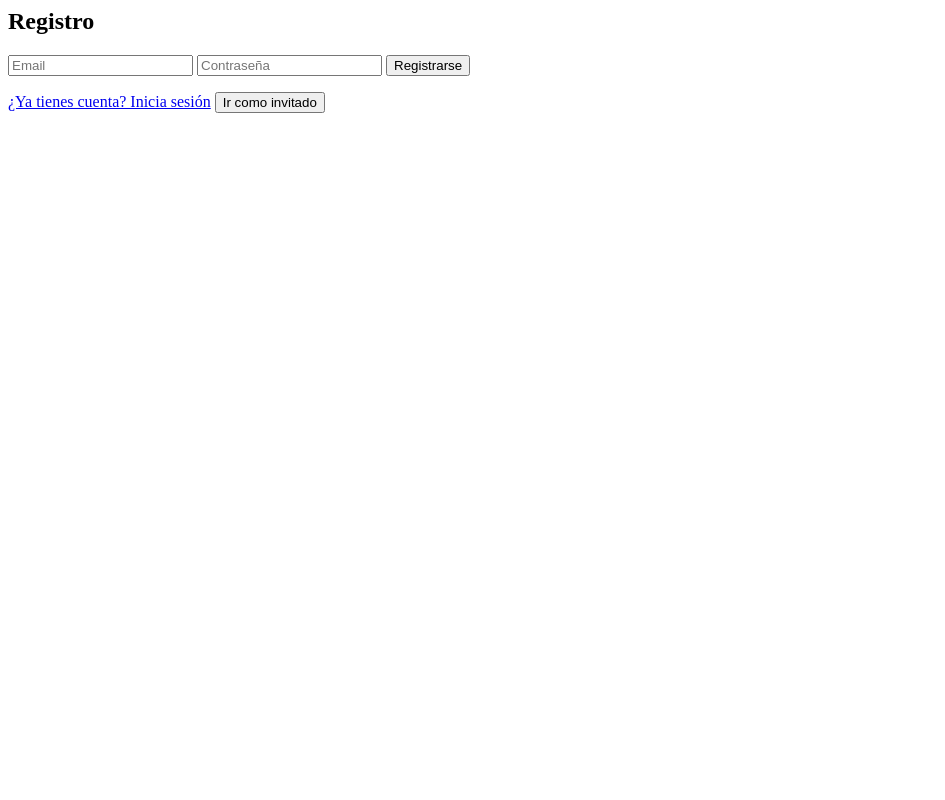
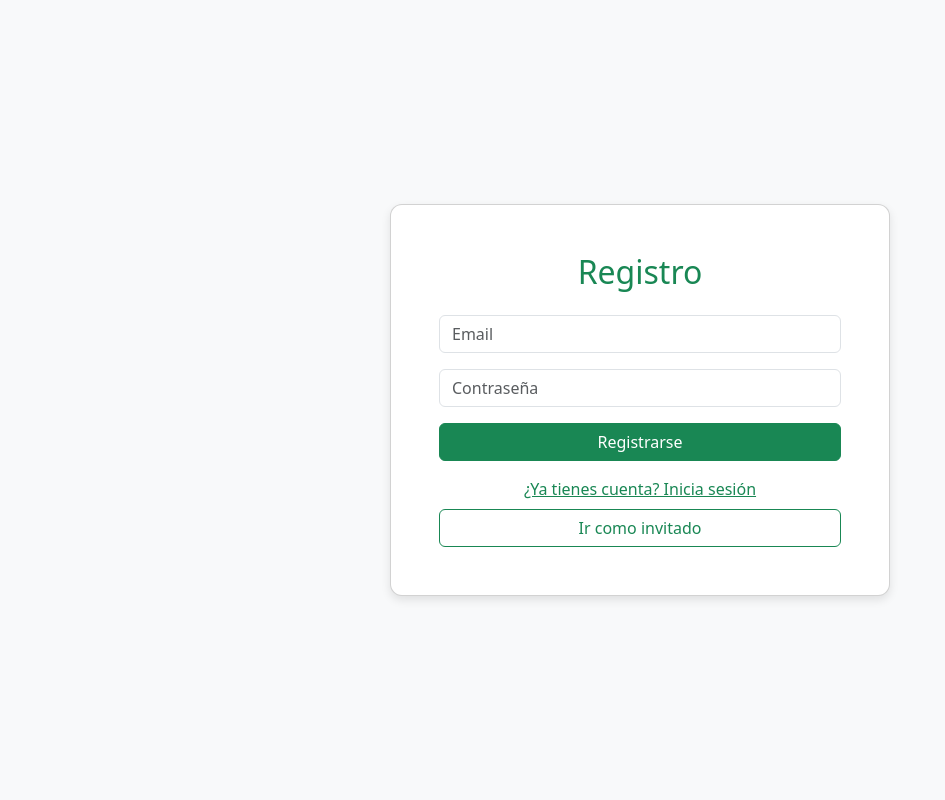
Before and after one commit to Cartopjt/MediApp, a Flask app: page /register in a window 1280 px wide. Shown: the whole page, without its empty margins (0-945 px from the left). Run offline with Flask 3, Linux system fonts and the light colour scheme; parts of the project's set-up code (start-up, migrations or seed data) failed here and were passed over; some libraries are stand-ins or nearby versions.

Commit message:
Update register.html

```diff
--- a/templates/register.html
+++ b/templates/register.html
@@ -1,10 +1,40 @@
-<h2>Registro</h2>
-<form method="POST">
-  <input type="email" name="email" placeholder="Email" required>
-  <input type="password" name="password" placeholder="Contraseña" required>
-  <button type="submit">Registrarse</button>
-</form>
-<a href="{{ url_for('login') }}">¿Ya tienes cuenta? Inicia sesión</a>
-<a href="{{ url_for('index') }}">
-  <button type="button">Ir como invitado</button>
-</a>
+<!DOCTYPE html>
+<html lang="es">
+<head>
+  <meta charset="UTF-8">
+  <meta name="viewport" content="width=device-width, initial-scale=1">
+  <title>Registro - MediApp</title>
+  <!-- Bootstrap CSS -->
+  <link href="https://cdn.jsdelivr.net/npm/bootstrap@5.3.2/dist/css/bootstrap.min.css" rel="stylesheet">
+  <style>
+    .register-card {
+      border-radius: 12px;
+      box-shadow: 0 4px 10px rgba(0,0,0,0.1);
+    }
+  </style>
+</head>
+<body class="bg-light">
+
+  <div class="container d-flex justify-content-center align-items-center vh-100">
+    <div class="card p-5 register-card" style="max-width: 500px; width: 100%;">
+      <h2 class="text-center text-success mb-4">Registro</h2>
+
+      <form method="POST">
+        <input type="email" name="email" class="form-control mb-3" placeholder="Email" required>
+        <input type="password" name="password" class="form-control mb-3" placeholder="Contraseña" required>
+        <button type="submit" class="btn btn-success w-100 mb-3">Registrarse</button>
+      </form>
+
+      <div class="text-center mb-2">
+        <a href="{{ url_for('login') }}" class="text-success">¿Ya tienes cuenta? Inicia sesión</a>
+      </div>
+      <div class="text-center">
+        <a href="{{ url_for('index') }}">
+          <button type="button" class="btn btn-outline-success w-100">Ir como invitado</button>
+        </a>
+      </div>
+    </div>
+  </div>
+
+</body>
+</html>
```
